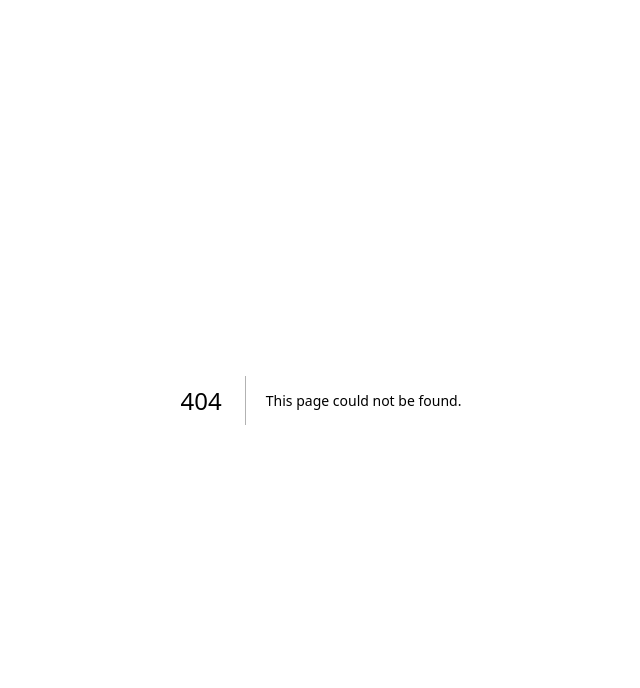
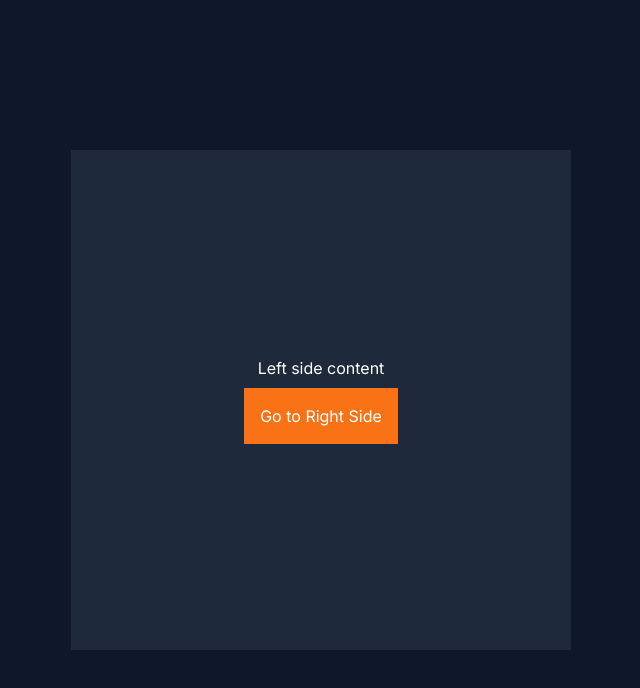
Before and after one commit to maple146/framer-motion-page-transitions, a Next.js app: page /ltr in a window 1280 px wide. Before the commit this address had no page. Shown: the top 688 px of the page, without its empty margins (319-959 px from the left). Built offline with nearby package versions, Linux system fonts and the light colour scheme.

Commit message:
Add left to right one way transition page

```diff
--- a/src/app/layout.tsx
+++ b/src/app/layout.tsx
@@ -16,7 +16,7 @@ export default function RootLayout({
 }) {
   return (
     <html lang="en">
-      <body className={inter.className}>{children}</body>
+      <body className={`${inter.className} bg-slate-900`}>{children}</body>
     </html>
   )
 }
--- /dev/null
+++ b/src/app/ltr/page.tsx
@@ -0,0 +1,66 @@
+"use client"
+import { useState } from "react";
+import { AnimatePresence, MotionConfig, Variants, motion } from 'framer-motion';
+import LeftSideContent from "@/components/ltr/LeftSideContent";
+import RightSideContent from "@/components/ltr/RightSideContent";
+
+const animationsToRightSide = {
+    initial: {
+        x: 1000,
+        opacity: 0,
+    },
+    target: {
+        x: 0,
+        opacity: 1,
+    },
+    exit: {
+        x: -1000,
+        opacity: 0,
+    },
+};
+
+export default function LeftToRight() {
+    const [transition, setTransition] = useState<boolean | null>(null)
+
+    return (
+        <MotionConfig transition={{ duration: 3 }}>
+            <motion.main className="flex min-h-screen flex-col items-center justify-center overflow-hidden">
+                <AnimatePresence
+                    mode='popLayout'
+                    initial={false}
+                >
+                    {
+                        !transition && (
+                            <motion.div
+                                key={'left-side'}
+                                variants={animationsToRightSide}
+                                initial='initial'
+                                animate='target'
+                                exit='exit'
+                            >
+                                <LeftSideContent setTransition={setTransition} />
+                            </motion.div>
+                        )
+                    }
+                </AnimatePresence>
+                <AnimatePresence
+                    mode='popLayout'
+                >
+                    {
+                        transition && (
+                            <motion.div
+                                key={'right-side'}
+                                variants={animationsToRightSide}
+                                initial='initial'
+                                animate='target'
+                                exit='exit'
+                            >
+                                <RightSideContent />
+                            </motion.div>
+                        )
+                    }
+                </AnimatePresence>
+            </motion.main>
+        </MotionConfig>
+    )
+}
--- a/src/components/home/HomeCard.tsx
+++ b/src/components/home/HomeCard.tsx
@@ -1,19 +1,21 @@
-// import * as React from "react"
 import {
     Card,
     CardContent,
+    CardDescription,
     CardHeader,
     CardTitle,
 } from "@/components/ui/card"
+import { homeCardTypes } from "@/types/homeCardsGridTypes"
 import Image from "next/image"
 import Link from "next/link"
 
-export function HomeCard({ title, url }) {
+export function HomeCard({ title, description, url }: homeCardTypes) {
     return (
         <Link href={url}>
             <Card className="">
                 <CardHeader>
                     <CardTitle className="text-center">{title}</CardTitle>
+                    <CardDescription className="text-center">{description}</CardDescription>
                 </CardHeader>
                 <CardContent>
                     <Image className="rounded-b-lg" fill src={'https://picsum.photos/seed/picsum/300/200'} alt='none' />
--- a/src/components/home/HomeCardsGrid.tsx
+++ b/src/components/home/HomeCardsGrid.tsx
@@ -1,15 +1,15 @@
 import { HomeCard } from "@/components/home/HomeCard";
+import { homeCardsGridTypes } from "@/types/homeCardsGridTypes";
 
-const HomeCardsGrid = ({ title, cards }) => {
+const HomeCardsGrid = ({ title, cards }: homeCardsGridTypes) => {
     return (
         <section className="container grid auto-cols-[minmax(0,_2fr)] gap-4 items-center justify-center">
             <h3 className="col-span-3 text-center text-white text-4xl">{title}</h3>
             {
-                cards.map((card) => (
+                cards.map((props) => (
                     <HomeCard
-                        key={card.title}
-                        title={card.title}
-                        url={card.url}
+                        key={props.title}
+                        {...props}
                     />
                 ))
             }
--- /dev/null
+++ b/src/components/ltr/LeftSideContent.tsx
@@ -0,0 +1,17 @@
+import { setTransitionTypes } from "@/types/transitionTypes";
+
+export default function LeftSideContent({ setTransition }: setTransitionTypes) {
+    return (
+        <div className="bg-slate-800 h-[500px] w-[500px] flex flex-col justify-center items-center">
+            <h1 className="text-white mb-2">Left side content</h1>
+            <button
+                className="text-white bg-orange-500 p-4"
+                onClick={
+                    () => setTransition(true)
+                }
+            >
+                Go to Right Side
+            </button>
+        </div>
+    )
+}
--- /dev/null
+++ b/src/components/ltr/RightSideContent.tsx
@@ -0,0 +1,8 @@
+export default function RightSideContent() {
+    return (
+        <div className="bg-slate-700 h-[500px] w-[500px] flex flex-col justify-center items-center">
+            <h1 className="text-white mb-2">Right side content</h1>
+        </div>
+
+    )
+}
--- /dev/null
+++ b/src/types/homeCardsGridTypes.tsx
@@ -0,0 +1,10 @@
+export interface homeCardTypes {
+    title: string;
+    description: string;
+    url: string;
+}
+
+export interface homeCardsGridTypes {
+    title: string;
+    cards: homeCardTypes[];
+}
--- /dev/null
+++ b/src/types/transitionTypes.tsx
@@ -0,0 +1,5 @@
+import { Dispatch, SetStateAction } from "react";
+
+export interface setTransitionTypes {
+    setTransition: Dispatch<SetStateAction<boolean | null>>;
+}
--- a/src/utils/static/home.ts
+++ b/src/utils/static/home.ts
@@ -4,6 +4,8 @@ export const HOME_DATA = {
 		cards: [
 			{
 				title: 'Left to right',
+				description: 'One way transition',
+				url: '/ltr',
 				img: {
 					file: '',
 					alt: '',
@@ -11,6 +13,8 @@ export const HOME_DATA = {
 			},
 			{
 				title: 'Right to left',
+				description: '',
+				url: '',
 				img: {
 					file: '',
 					alt: '',
@@ -18,6 +22,8 @@ export const HOME_DATA = {
 			},
 			{
 				title: 'Top to bottom',
+				description: '',
+				url: '',
 				img: {
 					file: '',
 					alt: '',
@@ -25,6 +31,8 @@ export const HOME_DATA = {
 			},
 			{
 				title: 'Bottom to top',
+				description: '',
+				url: '',
 				img: {
 					file: '',
 					alt: '',
```
